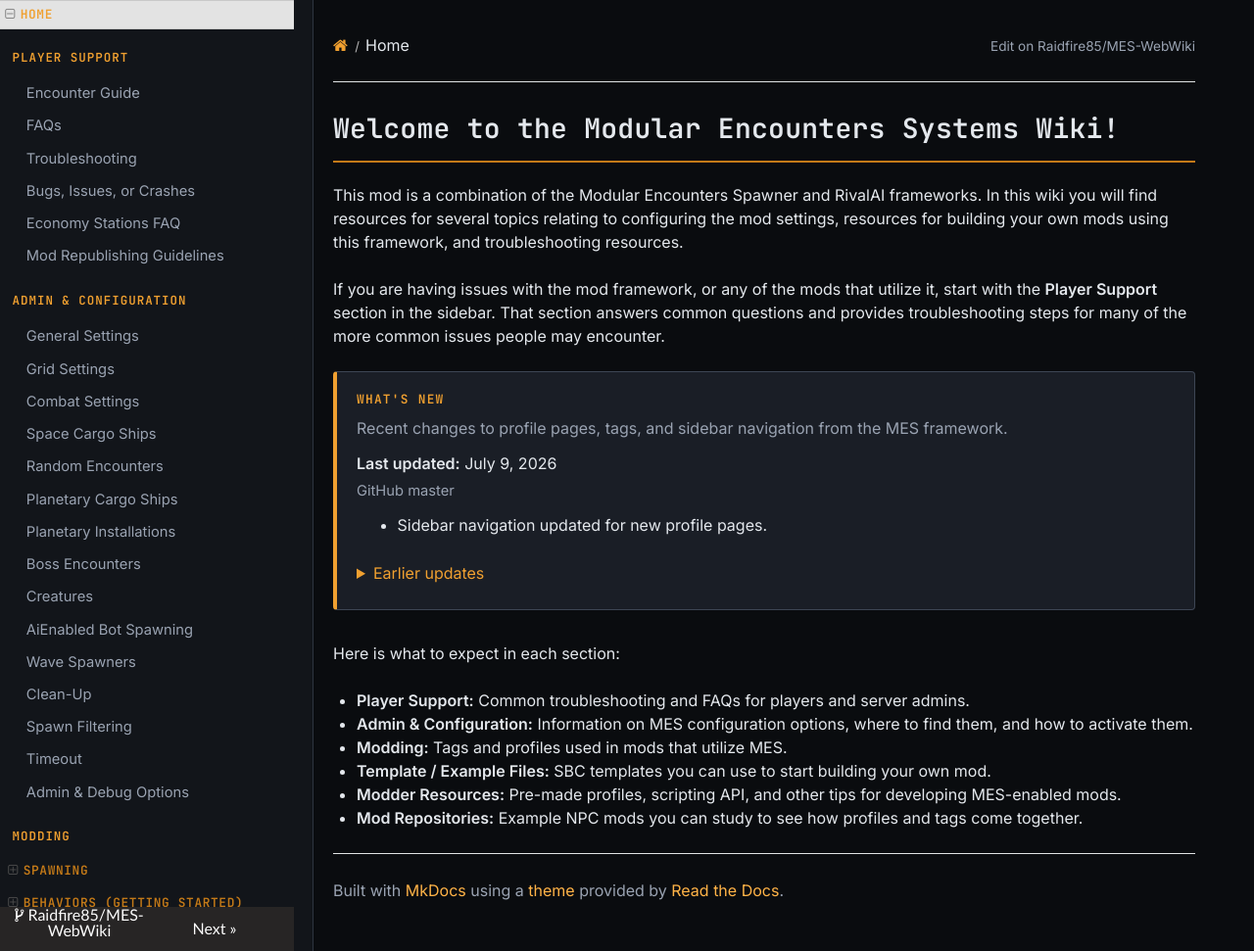
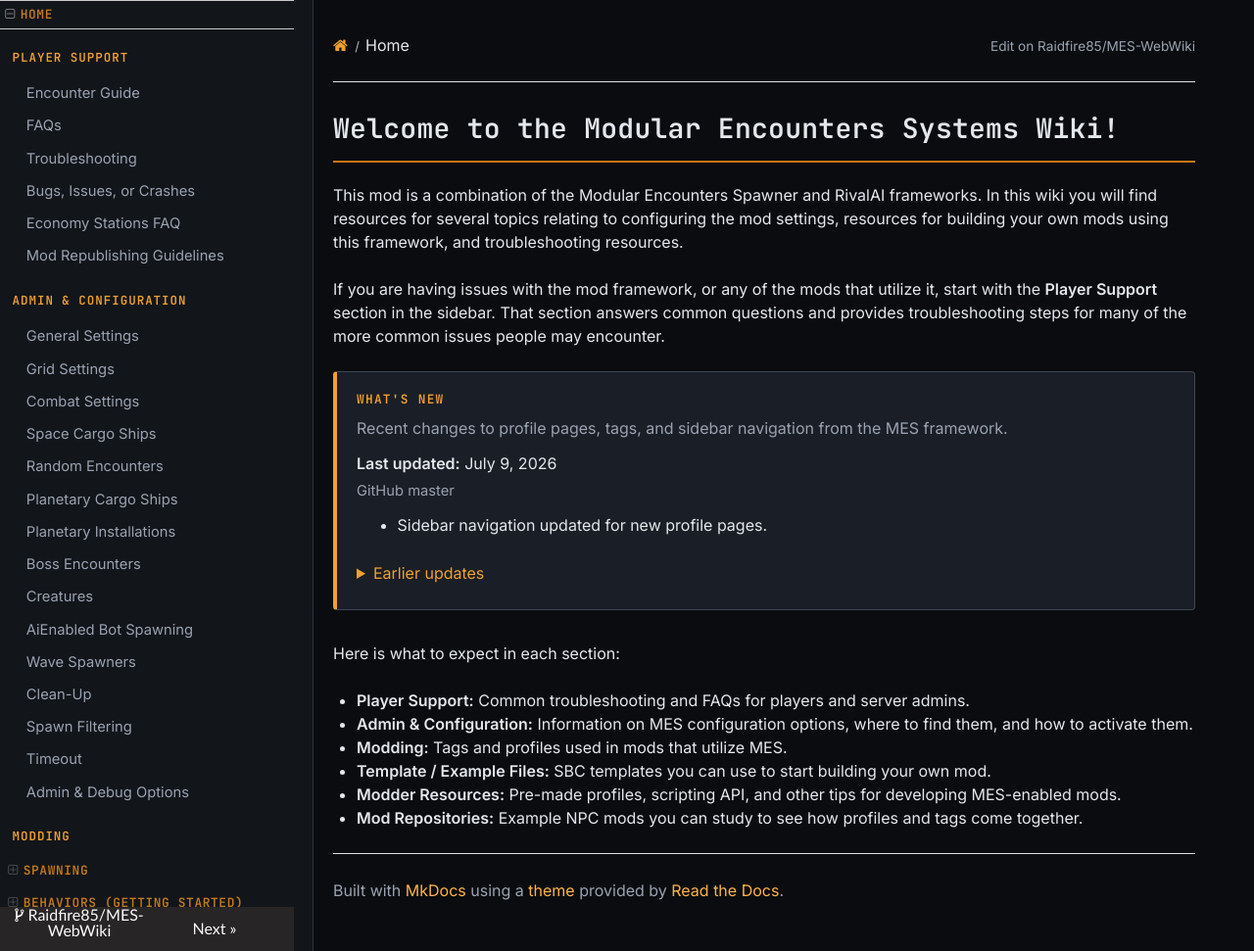
Before and after one commit to Raidfire85/MES-WebWiki, an MkDocs documentation site: the page built from docs/index.md, in a window 1280 px wide and 971 px high. Shown: the whole window at 98% size. Built offline with MkDocs 1.6.1, drawn with Linux system fonts in a browser that asks for light colours; nearby versions of some CDN libraries.

Commit message:
Keep expanded sidebar sections on dark theme.
Override ReadTheDocs li.current light gray backgrounds so opened groups like Spawning, Behaviors, Events, and Economy match the dark sidebar.

```diff
--- a/docs/style.css
+++ b/docs/style.css
@@ -163,6 +163,25 @@
 }
 
 /* RTD paints expanded nested sections with light gray backgrounds. */
+.wy-menu-vertical li.current,
+.wy-menu-vertical li.on,
+.wy-menu-vertical li.toctree-l1.current,
+.wy-menu-vertical li.toctree-l2.current,
+.wy-menu-vertical li.toctree-l3.current,
+.wy-menu-vertical li.toctree-l4.current,
+.wy-menu-vertical li.toctree-l5.current {
+  background: transparent !important;
+}
+
+.wy-menu-vertical li.current > ul,
+.wy-menu-vertical li.on > ul,
+.wy-menu-vertical li.toctree-l1.current > ul,
+.wy-menu-vertical li.toctree-l2.current > ul,
+.wy-menu-vertical li.toctree-l3.current > ul,
+.wy-menu-vertical li.toctree-l4.current > ul {
+  background: transparent !important;
+}
+
 .wy-menu-vertical li.toctree-l2.current > a,
 .wy-menu-vertical li.toctree-l2.current li.toctree-l3 > a,
 .wy-menu-vertical li.toctree-l3.current > a,
@@ -221,6 +240,11 @@
 .wy-menu-vertical li.toctree-l1:has(> ul) > a:hover {
   color: var(--mes-amber);
   background: transparent;
+}
+
+.wy-menu-vertical li.toctree-l1.current:has(> ul) > a {
+  color: var(--mes-amber-dim) !important;
+  background: transparent !important;
 }
 
 .wy-menu-vertical li.toctree-l2 > a {
```
